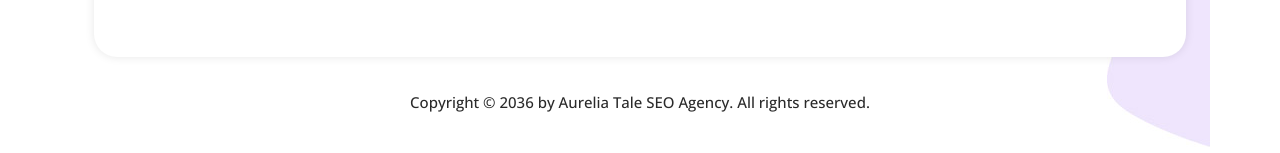
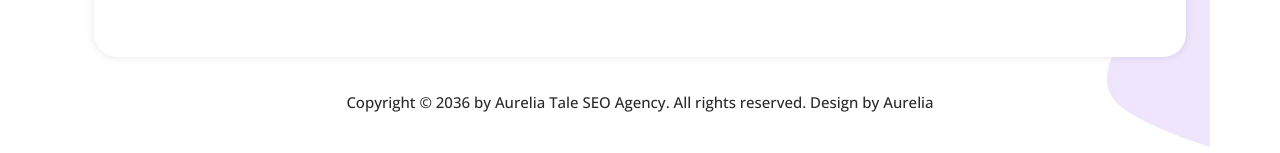
Before and after one commit to aureliakalyana/PAS-AURELIA-KJ, a plain HTML site: page index.html in a window 1280 px wide. Shown: the part 5189-5342 px from the top of the page. Drawn offline with nearby package versions, Linux system fonts and the light colour scheme; files whose address does not match are found by name.

Commit message:
Update index.html

```diff
--- a/index.html
+++ b/index.html
@@ -384,12 +384,11 @@ https://templatemo.com/tm-582-tale-seo-agency
   </div>
 
 
-
   <footer>
     <div class="container">
       <div class="col-lg-12">
         <p>Copyright © 2036 by Aurelia <a href="#">Tale SEO Agency</a>. All rights reserved.
-
+        Design by <a href="https://aureliakalyana.github.io/Aurelia-/" target="_blank">Aurelia</a>
       </div>
     </div>
   </footer>
```
